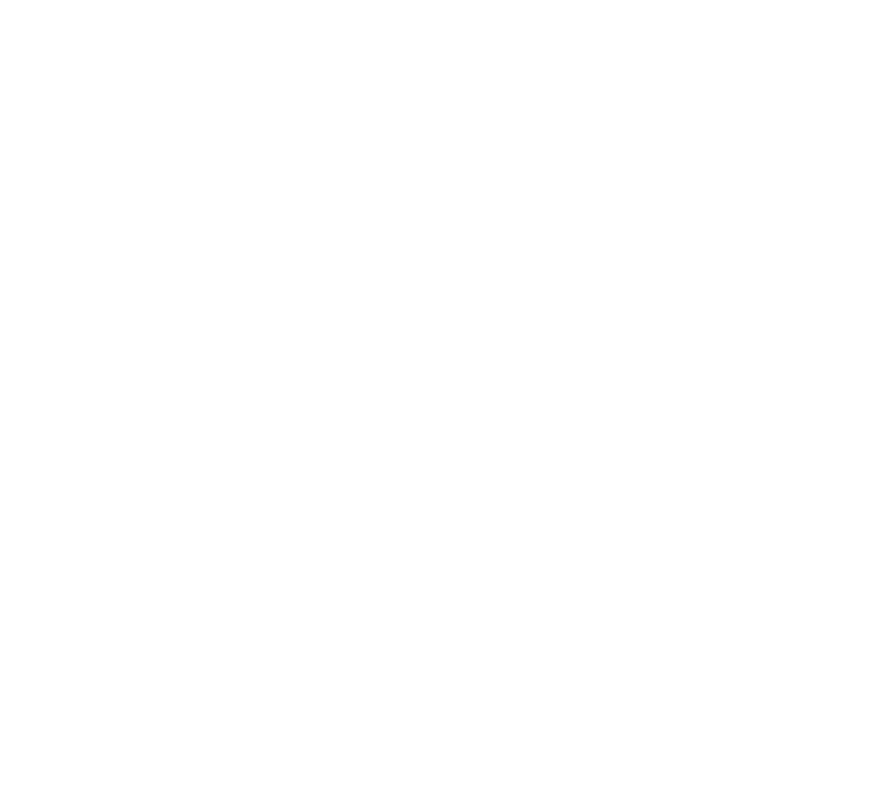
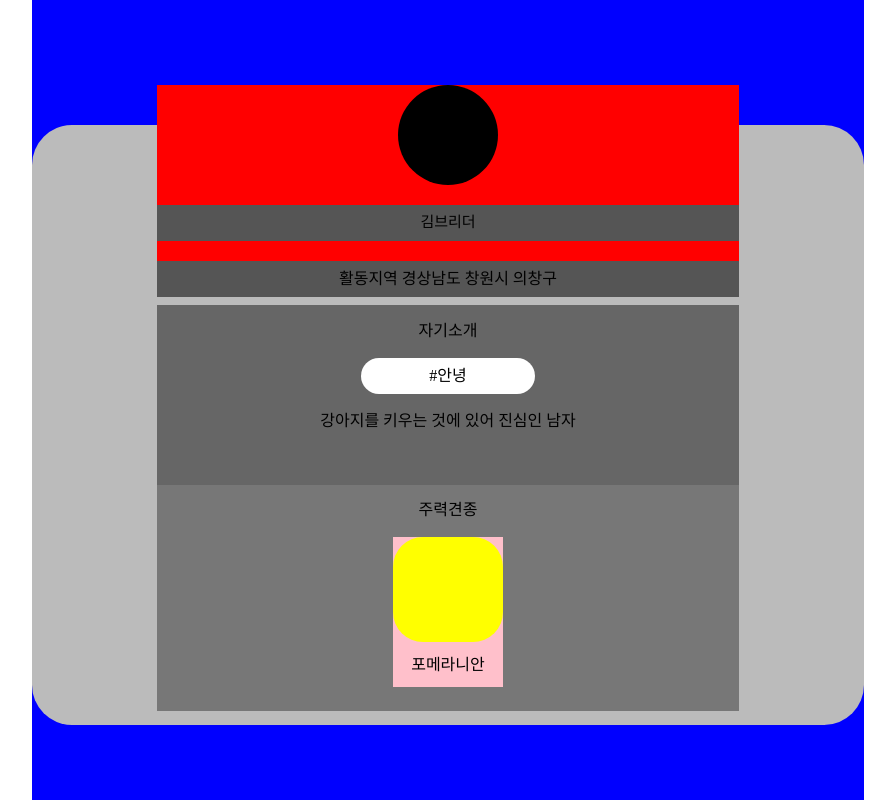
Before and after one commit to next-petree/frontend, a React (Create React App) app: page /breederpublicprofile in a window 1280 px wide. Before the commit this address had no page. Shown: the top 800 px of the page, without its empty margins (192-1087 px from the left). Built offline with nearby package versions, Linux system fonts and the light colour scheme.

Commit message:
Feat: 브리더 공개 프로필 퍼블리싱 작업중

```diff
--- /dev/null
+++ b/src/component/BreederPublicProfile/Introduction/Introduction.tsx
@@ -0,0 +1,28 @@
+import { Container } from "@mui/material";
+import * as S from "./IntroductionStyle";
+
+const Introduction = () => {
+  return (
+    <S.Container>
+      <S.UserInfo>
+        <S.UserImage />
+        <S.UserName>김브리더</S.UserName>
+        <S.UserAddress>활동지역 경상남도 창원시 의창구</S.UserAddress>
+      </S.UserInfo>
+      <S.Introduce>
+        <S.IntroductionText>자기소개</S.IntroductionText>
+        <S.HashTag>#안녕</S.HashTag>
+        <S.HeadLine>강아지를 키우는 것에 있어 진심인 남자</S.HeadLine>
+      </S.Introduce>
+      <S.MainBreed>
+        <S.MainBreedText>주력견종</S.MainBreedText>
+        <S.DogProfileContainer>
+          <S.DogImage />
+          <S.DogName>포메라니안</S.DogName>
+        </S.DogProfileContainer>
+      </S.MainBreed>
+    </S.Container>
+  );
+};
+
+export default Introduction;
--- /dev/null
+++ b/src/component/BreederPublicProfile/Introduction/IntroductionStyle.ts
@@ -0,0 +1,118 @@
+import styled from "styled-components";
+
+export const Container = styled.div`
+  width: 100%;
+  margin-top: 15%;
+  height: 40%;
+  border-radius: 40px;
+  background-color: #bbb;
+`;
+
+//------------유저 정보란------------
+export const UserInfo = styled.div`
+  position: relative;
+  top: -40px;
+  width: 70%;
+  height: 30%;
+  margin: auto;
+  background-color: red;
+`;
+
+export const UserImage = styled.div`
+  width: 100px;
+  height: 100px;
+  border-radius: 50%;
+  margin: auto;
+  background-color: black;
+`;
+
+export const UserName = styled.div`
+  display: flex;
+  height: 20%;
+  margin-top: 20px;
+  font-size: 15px;
+  align-items: center;
+  justify-content: center;
+  background-color: #555;
+`;
+
+export const UserAddress = styled.div`
+  display: flex;
+  height: 20%;
+  margin-top: 20px;
+  align-items: center;
+  justify-content: center;
+  background-color: #555;
+`;
+
+//------------자기소개란------------
+export const Introduce = styled.div`
+  display: flex;
+  margin: auto;
+  width: 70%;
+  height: 30%;
+  flex-direction: column;
+  align-items: center;
+  background-color: #666;
+`;
+
+export const IntroductionText = styled.div`
+  text-align: center;
+  margin-top: 3%;
+`;
+
+export const HashTag = styled.div`
+  display: flex;
+  width: 30%;
+  height: 20%;
+  align-items: center;
+  justify-content: center;
+  margin-top: 3%;
+  border-radius: 40px;
+  background-color: #fff;
+`;
+
+export const HeadLine = styled.div`
+  text-align: center;
+  margin-top: 3%;
+`;
+
+//------------주력견종란------------
+export const MainBreed = styled.div`
+  display: flex;
+  width: 70%;
+  height: 35%;
+  margin: auto;
+  align-items: center;
+  flex-direction: column;
+  padding-top: 2%;
+  background-color: #777;
+`;
+
+export const MainBreedText = styled.div`
+  text-align: center;
+`;
+
+export const DogProfileContainer = styled.div`
+  display: flex;
+  flex-direction: column;
+  width: 110px;
+  height: 150px;
+  margin-top: 3%;
+  background-color: pink;
+`;
+
+export const DogImage = styled.div`
+  width: 100%;
+  height: 70%;
+  border-radius: 30px;
+  background-color: yellow;
+`;
+
+export const DogName = styled.div`
+  width: 100%;
+  height: 30%;
+  display: flex;
+  align-items: center;
+  justify-content: center;
+`;
--- /dev/null
+++ b/src/component/BreederPublicProfile/OwnedBreeds/OwnedBreeds.tsx
@@ -0,0 +1,5 @@
+const OwnedBreeds = () => {
+  return <></>;
+};
+
+export default OwnedBreeds;
--- /dev/null
+++ b/src/pages/BreederPublicProfile/BreederPublicProfileStyle.ts
@@ -0,0 +1,10 @@
+import styled from "styled-components";
+
+export const ContentContainer = styled.div`
+  display: flex;
+  justify-content: center;
+  width: 65%;
+  height: 1500px;
+  margin: auto;
+  background-color: blue;
+`;
--- /dev/null
+++ b/src/pages/BreederPublicProfile/index.tsx
@@ -0,0 +1,15 @@
+import React, { FC } from "react";
+import Introduction from "@component/BreederPublicProfile/Introduction/Introduction";
+import OwnedBreeds from "@component/BreederPublicProfile/OwnedBreeds/OwnedBreeds";
+import * as S from "./BreederPublicProfileStyle";
+
+const BreederPublicProfilePage: FC = () => {
+  return (
+    <S.ContentContainer>
+      <Introduction />
+      <OwnedBreeds />
+    </S.ContentContainer>
+  );
+};
+
+export default BreederPublicProfilePage;
--- a/src/pages/Layout/style.tsx
+++ b/src/pages/Layout/style.tsx
@@ -3,7 +3,7 @@ import { Container } from "@mui/material";
 
 export const LayoutPageContainer = styled.div`
   margin: 0 auto;
-  font-size: 0;
+  // font-size: 0;
 `;
 export const LayoutPageContent = styled.div`
   display: flex;
--- a/src/routes/index.tsx
+++ b/src/routes/index.tsx
@@ -9,6 +9,15 @@ const homeRoute = [
     element: <HomePage />,
   },
 ];
+const BreederPublicProfilePage = lazy(
+  () => import("@pages/BreederPublicProfile/index"),
+);
+const BreederPublicProfileRoute = [
+  {
+    path: "breederpublicprofile",
+    element: <BreederPublicProfilePage />,
+  },
+];
 const RenderRouter: FC = () => {
   return useRoutes([
     {
@@ -16,6 +25,7 @@ const RenderRouter: FC = () => {
       element: <LayoutPage />,
       children: [
         ...homeRoute,
+        ...BreederPublicProfileRoute,
         // { 404 페이지 제작시 작업할 예정
         //   path: "*",
         //   element: (
```
